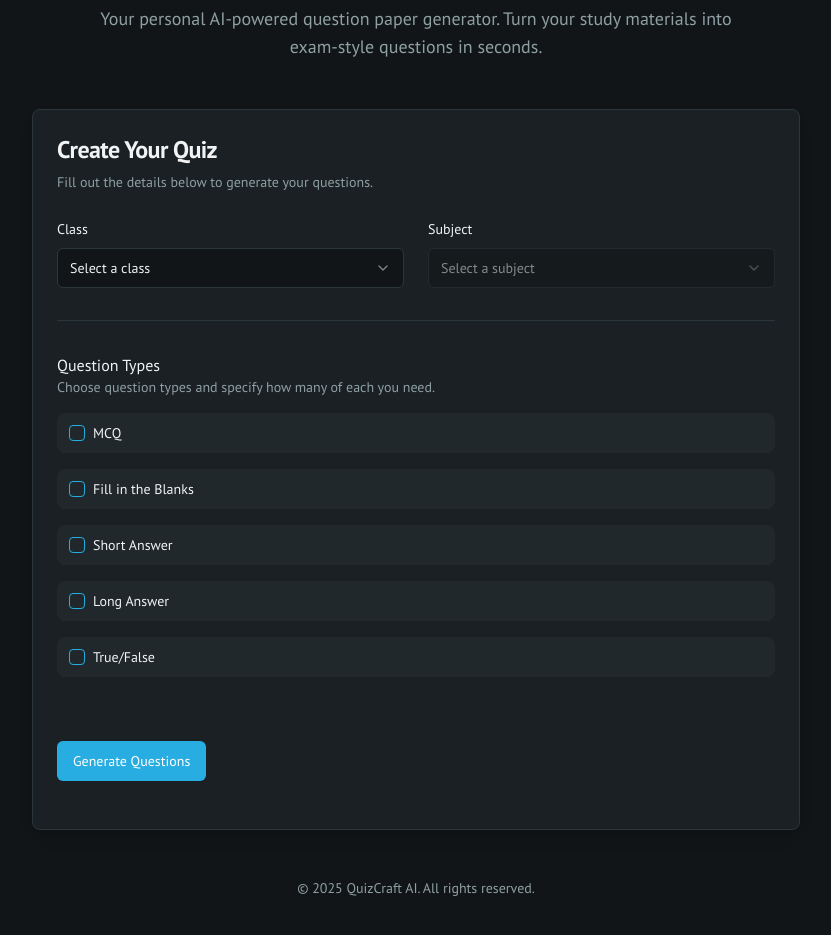
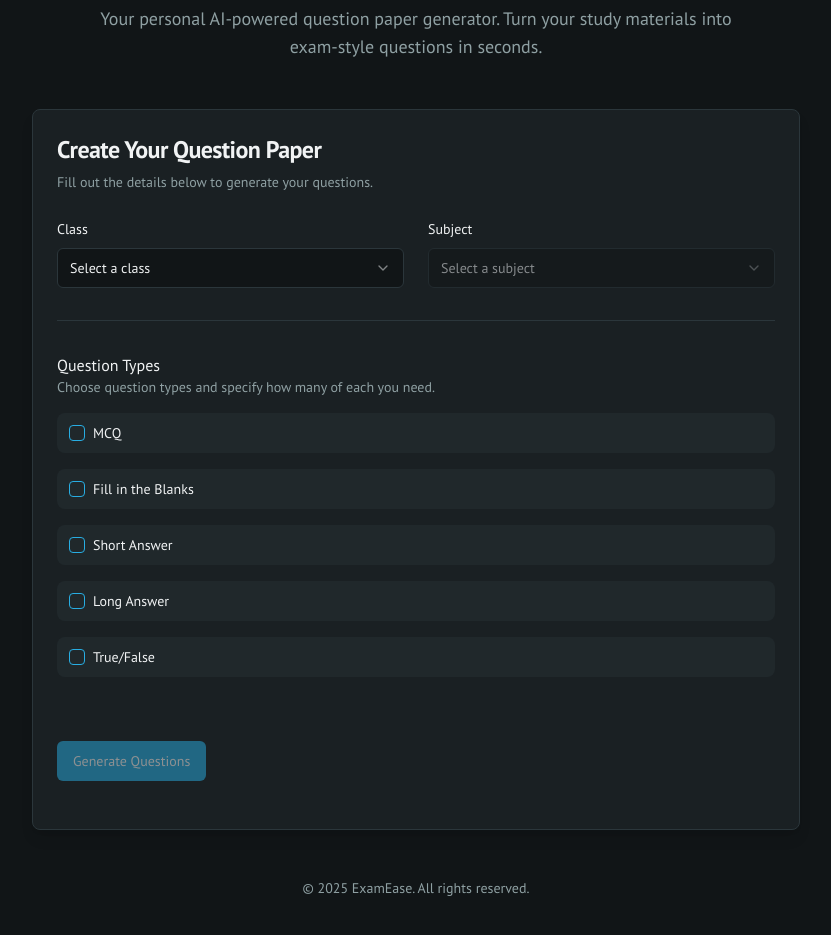
Before and after one commit to AadityaGeek/ExamEase, a Next.js app: page / in a window 1280 px wide. Shown: the part 183-1118 px from the top of the page, without its empty margins (224-1055 px from the left). Built offline with nearby package versions, Linux system fonts and the light colour scheme; what @genkit-ai/googleai, genkit would draw is missing.

Commit message:
Change name to "ExamEase"
These are still quiz in the name

first check the app for all the name changes

have you removed the old names?

still the same issue

```diff
--- a/src/app/actions.ts
+++ b/src/app/actions.ts
@@ -3,7 +3,7 @@
 
 import { generateQuestions, type GenerateQuestionsInput, type GenerateQuestionsOutput } from "@/ai/flows/generate-questions";
 import { getClassAndSubjectDetails } from "@/lib/data";
-import { quizFormSchema, type QuizFormSchema } from "@/lib/schemas";
+import { questionFormSchema, type QuestionFormSchema } from "@/lib/schemas";
 
 type ActionState = {
   success: boolean;
@@ -11,10 +11,10 @@ type ActionState = {
   error: string | null;
 };
 
-export async function createQuiz(
-  formData: QuizFormSchema
+export async function createQuestionPaper(
+  formData: QuestionFormSchema
 ): Promise<ActionState> {
-  const validatedFields = quizFormSchema.safeParse(formData);
+  const validatedFields = questionFormSchema.safeParse(formData);
 
   if (!validatedFields.success) {
     return {
@@ -62,7 +62,7 @@ export async function createQuiz(
       error: null,
     };
   } catch (error) {
-    console.error("Error generating quiz:", error);
+    console.error("Error generating question paper:", error);
     const errorMessage = error instanceof Error ? error.message : "An unknown error occurred while generating questions.";
     return {
       success: false,
--- a/src/app/layout.tsx
+++ b/src/app/layout.tsx
@@ -3,7 +3,7 @@ import './globals.css';
 import { Toaster } from "@/components/ui/toaster"
 
 export const metadata: Metadata = {
-  title: 'QuizCraft AI',
+  title: 'ExamEase',
   description: 'Generated by Firebase Studio',
 };
 
--- a/src/app/page.tsx
+++ b/src/app/page.tsx
@@ -1,4 +1,4 @@
-import { QuizForm } from "@/components/quiz-form";
+import { QuestionForm } from "@/components/question-form";
 import { Bot } from "lucide-react";
 import { Footer } from "@/components/footer";
 
@@ -10,14 +10,14 @@ export default function Home() {
           <Bot className="h-10 w-10" />
         </div>
         <h1 className="text-4xl md:text-5xl font-bold font-headline text-primary">
-          QuizCraft AI
+          ExamEase
         </h1>
         <p className="text-muted-foreground mt-3 text-lg max-w-2xl mx-auto">
           Your personal AI-powered question paper generator. Turn your study materials into exam-style questions in seconds.
         </p>
       </header>
       <main>
-        <QuizForm />
+        <QuestionForm />
       </main>
       <Footer />
     </div>
--- a/src/app/quiz/page.tsx
+++ b/src/app/questions/page.tsx
@@ -9,23 +9,23 @@ import { Button } from "@/components/ui/button";
 import { Card, CardContent, CardHeader, CardTitle, CardDescription } from "@/components/ui/card";
 import { Home } from "lucide-react";
 
-type QuizData = GenerateQuestionsOutput & { title: string; subtitle: string };
+type QuestionPaperData = GenerateQuestionsOutput & { title: string; subtitle: string };
 
-export default function QuizPage() {
+export default function QuestionsPage() {
   const router = useRouter();
-  const [quizData, setQuizData] = React.useState<QuizData | null>(null);
+  const [questionPaperData, setQuestionPaperData] = React.useState<QuestionPaperData | null>(null);
   const [error, setError] = React.useState<string | null>(null);
 
   React.useEffect(() => {
     try {
-      const storedData = sessionStorage.getItem("quizData");
+      const storedData = sessionStorage.getItem("questionPaperData");
       if (storedData) {
-        setQuizData(JSON.parse(storedData));
+        setQuestionPaperData(JSON.parse(storedData));
       } else {
-        setError("No quiz data found. Please generate a new quiz.");
+        setError("No question paper data found. Please generate a new paper.");
       }
     } catch (e) {
-      setError("Failed to load quiz data. Please try again.");
+      setError("Failed to load question paper data. Please try again.");
       console.error(e);
     }
   }, []);
@@ -49,7 +49,7 @@ export default function QuizPage() {
     );
   }
 
-  if (!quizData) {
+  if (!questionPaperData) {
     // You can add a loader here if you want
     return <div className="container mx-auto px-4 py-8 text-center">Loading...</div>;
   }
@@ -59,13 +59,13 @@ export default function QuizPage() {
        <div className="mb-8 flex justify-end">
             <Button onClick={() => router.push('/')} variant="outline">
                 <Home className="mr-2 h-4 w-4" />
-                Create New Quiz
+                Create New Paper
             </Button>
         </div>
       <QuestionDisplay
-        questionsData={quizData}
-        title={quizData.title}
-        subtitle={quizData.subtitle}
+        questionsData={questionPaperData}
+        title={questionPaperData.title}
+        subtitle={questionPaperData.subtitle}
       />
     </div>
   );
--- a/src/components/footer.tsx
+++ b/src/components/footer.tsx
@@ -11,7 +11,7 @@ export function Footer() {
 
     return (
         <footer className="text-center mt-12 text-sm text-muted-foreground">
-            <p>&copy; {year} QuizCraft AI. All rights reserved.</p>
+            <p>&copy; {year} ExamEase. All rights reserved.</p>
         </footer>
     );
 }
--- a/src/components/quiz-form.tsx
+++ b/src/components/question-form.tsx
@@ -16,12 +16,12 @@ import { Label } from "@/components/ui/label";
 import { Form, FormControl, FormDescription, FormField, FormItem, FormLabel, FormMessage } from "@/components/ui/form";
 import { Separator } from "@/components/ui/separator";
 import { useToast } from "@/hooks/use-toast";
-import { createQuiz } from "@/app/actions";
+import { createQuestionPaper } from "@/app/actions";
 import { type Chapter, type Class, type Subject, getClasses, getSubjects, getChapters } from "@/lib/data";
-import { QUESTION_TYPES, quizFormSchema, type QuizFormSchema } from "@/lib/schemas";
+import { QUESTION_TYPES, questionFormSchema, type QuestionFormSchema } from "@/lib/schemas";
 import { Loader2 } from "lucide-react";
 
-export function QuizForm() {
+export function QuestionForm() {
   const { toast } = useToast();
   const router = useRouter();
   const [isPending, startTransition] = React.useTransition();
@@ -30,14 +30,15 @@ export function QuizForm() {
   const [subjects, setSubjects] = React.useState<Pick<Subject, "id" | "name">[]>([]);
   const [chapters, setChapters] = React.useState<Chapter[]>([]);
 
-  const form = useForm<QuizFormSchema>({
-    resolver: zodResolver(quizFormSchema),
+  const form = useForm<QuestionFormSchema>({
+    resolver: zodResolver(questionFormSchema),
     defaultValues: {
       classId: "",
       subjectId: "",
       chapters: [],
       questionTypes: [],
     },
+    mode: 'onChange',
   });
 
   const { fields, append, remove } = useFieldArray({
@@ -45,44 +46,53 @@ export function QuizForm() {
     name: "questionTypes",
   });
 
-  const selectedClass = form.watch("classId");
-  const selectedSubject = form.watch("subjectId");
+  const watchedClassId = form.watch("classId");
+  const watchedSubjectId = form.watch("subjectId");
+  const watchedChapters = form.watch("chapters");
+  const watchedQuestionTypes = form.watch("questionTypes");
+
+  const isFormSubmittable =
+    !!watchedClassId &&
+    !!watchedSubjectId &&
+    watchedChapters?.length > 0 &&
+    watchedQuestionTypes?.length > 0 &&
+    watchedQuestionTypes.every(q => q.count > 0);
 
   const fetchChapters = React.useCallback(async () => {
-    if (selectedClass && selectedSubject) {
-      getChapters(selectedClass, selectedSubject).then(setChapters);
+    if (watchedClassId && watchedSubjectId) {
+      getChapters(watchedClassId, watchedSubjectId).then(setChapters);
     }
-  }, [selectedClass, selectedSubject]);
+  }, [watchedClassId, watchedSubjectId]);
 
   React.useEffect(() => {
     getClasses().then(setClasses);
   }, []);
 
   React.useEffect(() => {
-    if (selectedClass) {
+    if (watchedClassId) {
       form.setValue("subjectId", "");
       form.setValue("chapters", []);
       setSubjects([]);
       setChapters([]);
-      getSubjects(selectedClass).then(setSubjects);
+      getSubjects(watchedClassId).then(setSubjects);
     }
-  }, [selectedClass, form]);
+  }, [watchedClassId, form]);
 
   React.useEffect(() => {
-    if (selectedClass && selectedSubject) {
+    if (watchedClassId && watchedSubjectId) {
       form.setValue("chapters", []);
       setChapters([]);
       fetchChapters();
     }
-  }, [selectedClass, selectedSubject, form, fetchChapters]);
+  }, [watchedClassId, watchedSubjectId, form, fetchChapters]);
 
-  const onSubmit = (data: QuizFormSchema) => {
+  const onSubmit = (data: QuestionFormSchema) => {
     startTransition(async () => {
-      const result = await createQuiz(data);
+      const result = await createQuestionPaper(data);
       if (result.success && result.data) {
-        sessionStorage.setItem("quizData", JSON.stringify(result.data));
+        sessionStorage.setItem("questionPaperData", JSON.stringify(result.data));
         toast({ title: "Success!", description: "Your questions have been generated." });
-        router.push("/quiz");
+        router.push("/questions");
       } else {
         toast({ variant: "destructive", title: "Error", description: result.error });
       }
@@ -90,7 +100,7 @@ export function QuizForm() {
   };
 
   const socialScienceChapters = React.useMemo(() => {
-    if (selectedSubject !== 'social-science') {
+    if (watchedSubjectId !== 'social-science') {
       return null;
     }
     const grouped: Record<string, Chapter[]> = {
@@ -111,14 +121,14 @@ export function QuizForm() {
       }
     });
     return grouped;
-  }, [chapters, selectedSubject]);
+  }, [chapters, watchedSubjectId]);
 
 
   return (
     <>
       <Card className="w-full max-w-3xl mx-auto shadow-lg">
         <CardHeader>
-          <CardTitle className="font-headline text-2xl">Create Your Quiz</CardTitle>
+          <CardTitle className="font-headline text-2xl">Create Your Question Paper</CardTitle>
           <CardDescription>Fill out the details below to generate your questions.</CardDescription>
         </CardHeader>
         <CardContent>
@@ -149,7 +159,7 @@ export function QuizForm() {
                   render={({ field }) => (
                     <FormItem>
                       <FormLabel>Subject</FormLabel>
-                      <Select onValueChange={field.onChange} value={field.value} disabled={!selectedClass}>
+                      <Select onValueChange={field.onChange} value={field.value} disabled={!watchedClassId}>
                         <FormControl>
                           <SelectTrigger><SelectValue placeholder="Select a subject" /></SelectTrigger>
                         </FormControl>
@@ -298,7 +308,7 @@ export function QuizForm() {
               </FormItem>
 
               <CardFooter className="px-0 pt-8">
-                <Button type="submit" disabled={isPending} className="w-full md:w-auto">
+                <Button type="submit" disabled={isPending || !isFormSubmittable} className="w-full md:w-auto">
                   {isPending && <Loader2 className="mr-2 h-4 w-4 animate-spin" />}
                   {isPending ? "Generating..." : "Generate Questions"}
                 </Button>
--- a/src/lib/schemas.ts
+++ b/src/lib/schemas.ts
@@ -10,17 +10,16 @@ const questionTypeCountSchema = z.object({
     count: z.coerce.number().min(1, "Must be at least 1."),
 });
 
-// Chapter schema no longer needs pdfPath
 const chapterSchema = z.object({
   id: z.string(),
   title: z.string(),
 });
 
-export const quizFormSchema = z.object({
+export const questionFormSchema = z.object({
   classId: z.string({ required_error: "Please select a class." }).min(1, "Please select a class."),
   subjectId: z.string({ required_error: "Please select a subject." }).min(1, "Please select a subject."),
   chapters: z.array(chapterSchema).min(1, "Please select at least one chapter."),
   questionTypes: z.array(questionTypeCountSchema).min(1, "Please select at least one question type."),
 });
 
-export type QuizFormSchema = z.infer<typeof quizFormSchema>;
+export type QuestionFormSchema = z.infer<typeof questionFormSchema>;
```
